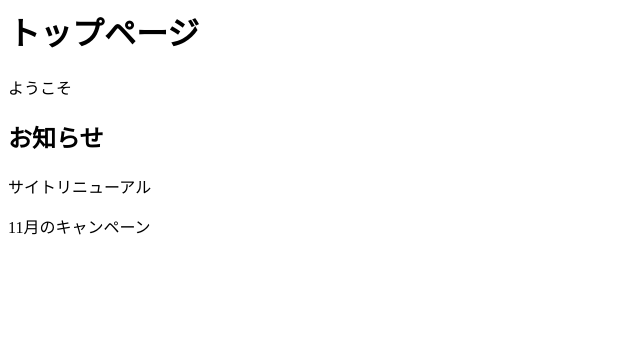
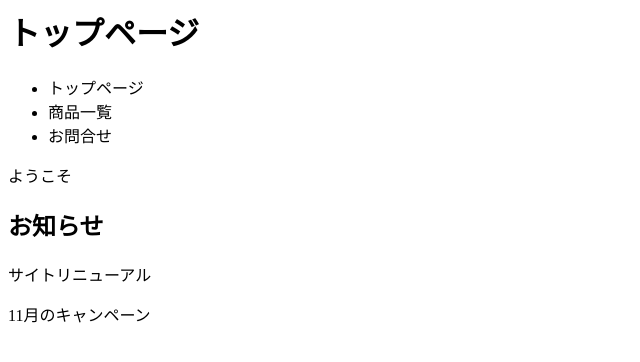
Before and after one commit to oshita-999/MyProject, a plain HTML site: page index.html in a window 1280 px wide. Shown: the whole page, without its empty margins (0-640 px from the left). Drawn offline with Linux system fonts and the light colour scheme.

Commit message:
グロナビ追加

```diff
--- a/index.html
+++ b/index.html
@@ -1,4 +1,9 @@
 <h1>トップページ</h1>
+<ul>
+  <li>トップページ</li>
+  <li>商品一覧</li>
+  <li>お問合せ</li>
+</ul>
 <p>ようこそ</p>
 <h2>お知らせ</h2>
 <p>サイトリニューアル</p>
```
